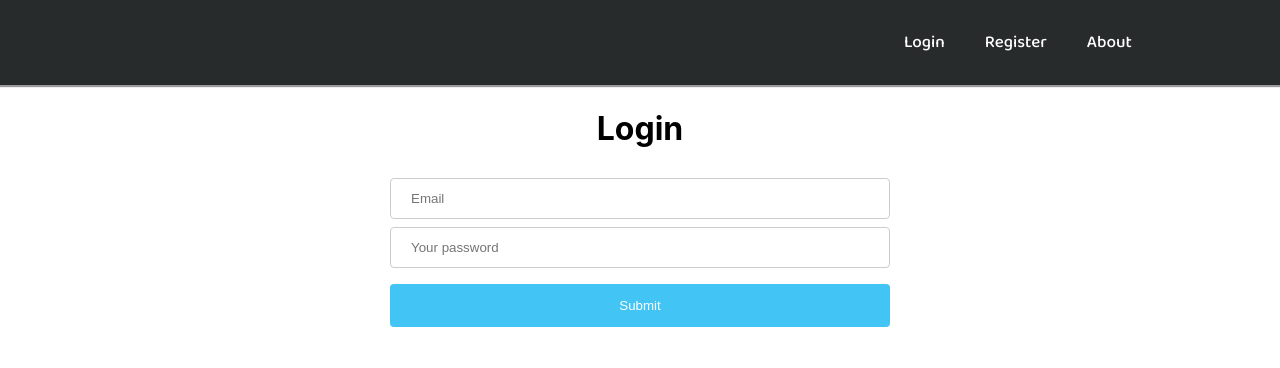
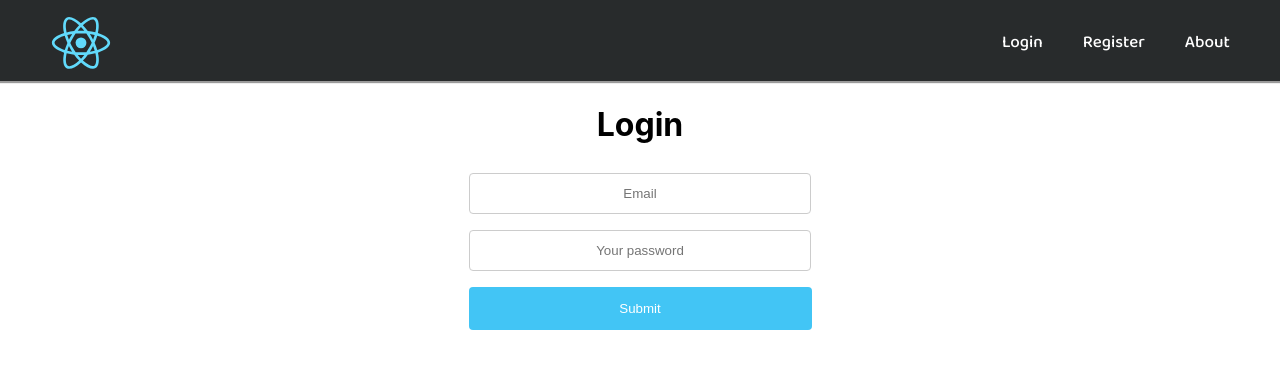
Before and after one commit to villeh987/ohsiha-villeh, a React (Create React App) app in the folder client/: page /login in a window 1280 px wide. Shown: the top 368 px of the page. Built offline with nearby package versions, Linux system fonts and the light colour scheme; no server answers.

Commit message:
Added form and navbar styling, error messages on login/register

```diff
--- a/client/src/components/login.css
+++ b/client/src/components/login.css
@@ -1,4 +1,4 @@
-.container{
+/*.container{
   width: 100vw;
   position: relative;
 
@@ -7,7 +7,8 @@
   align-items: center;
 }
 
-input[type=text], input[type=password] {
+
+input[type=text].normal, input[type=password].normal {
     width: 500px;
     padding: 12px 20px;
     margin: 8px 0;
@@ -15,6 +16,7 @@ input[type=text], input[type=password] {
     border: 1px solid #ccc;
     border-radius: 4px;
     box-sizing: border-box;
+    transition: 0.2s;
 }
 
 
@@ -29,6 +31,68 @@ button[type=submit] {
   cursor: pointer;
 }
 
+
 button[type=submit]:hover {
   background-color: #107aa1;
 }
+*/
+
+
+
+
+.container{
+    width: 100vw;
+    position: relative;
+    display: flex;
+    flex-flow: column wrap;
+    text-align: center;
+}
+
+input[type=text].normal, input[type=password].normal {
+    width: 300px;
+    padding: 12px 20px;
+    margin: 8px auto;
+    display: block;
+    border: 1px solid #ccc;
+    border-radius: 4px;
+    text-align: center;
+    /*box-sizing: border-box;*/
+    transition: 0.2s;
+
+}
+
+input[type=text]:focus, input[type=password]:focus {
+    width: 357px;
+}
+
+
+button[type=submit] {
+  width: 343px;
+  background-color: #42c5f5;
+  color: white;
+  padding: 14px 20px;
+  margin: 8px auto;
+  border: none;
+  border-radius: 4px;
+  text-align:   center;
+  cursor: pointer;
+}
+
+button[type=submit]:hover {
+  background-color: #107aa1;
+}
+
+.error {
+    color: red;
+}
+.errorInput {
+    width: 300px;
+    padding: 12px 20px;
+    margin: 8px auto;
+    display: block;
+    border: 1px solid red;
+    border-radius: 4px;
+    text-align: center;
+    /*box-sizing: border-box;*/
+    transition: 0.2s;
+}
--- a/client/src/components/login.js
+++ b/client/src/components/login.js
@@ -12,7 +12,9 @@ class Login extends Component {
         super(props);
         this.state = {
             email: '',
-            password: ''
+            password: '',
+            error: '',
+            inputClass: 'normal'
         }
         this.handleClick = this.handleClick.bind(this);
         this.handleChange = this.handleChange.bind(this);
@@ -42,12 +44,11 @@ class Login extends Component {
                 sessionStorage.setItem('auth', 'true');
                 this.props.checkLoginStatus();
                 this.props.history.push('/home');
-
-
             }
         })
         .catch(error => {
-            console.log('Error:', error.body);
+            console.log('Error:', error.response.data.message);
+            this.setState({error: error.response.data.message, inputClass: 'errorInput'});
         })
     }
 
@@ -58,15 +59,14 @@ class Login extends Component {
             )
         } else {
             return (
-                <div className="container">
-                <h1>Login</h1>
-                    <form onSubmit={this.handleClick}>
-                        <div className="login">
-                            <input type="text" id="email" name="email" placeholder="Email" value={this.state.email} onChange={this.handleChange} required/>
-                            <input type="password" id="password" name="password" placeholder="Your password" value={this.state.password} onChange={this.handleChange} required/>
-                            <button type="submit">Submit</button>
-                        </div>
+                <div>
+                    <h1>Login</h1>
+                    <form className="container" onSubmit={this.handleClick}>
+                        <input className={this.state.inputClass} type="text" id="email" name="email" placeholder="Email" value={this.state.email} onChange={this.handleChange} required/>
+                        <input className={this.state.inputClass} type="password" id="password" name="password" placeholder="Your password" value={this.state.password} onChange={this.handleChange} required/>
+                        <button type="submit">Submit</button>
                     </form>
+                    {this.state.error && <h3 className="error">{this.state.error}</h3>}
                 </div>
 
             );
--- a/client/src/components/navbar.css
+++ b/client/src/components/navbar.css
@@ -6,7 +6,7 @@ nav {
     height: 25px;
     display: flex;
     align-items: center;
-    padding: 30px 10%;
+    padding: 30px 30px 2% 2%;
     background: #282b2c;
     border-bottom-style: groove;
     color: #edf0f1;
@@ -31,3 +31,9 @@ a {
 a:hover {
     color: #107aa1;
 }
+
+.logo {
+    /*cursor: pointer; */
+    width: 100px;
+    margin-right: auto;
+}
--- a/client/src/components/navbar.js
+++ b/client/src/components/navbar.js
@@ -1,5 +1,6 @@
 import React, {Component} from 'react';
 import './navbar.css';
+import Logo from '../logo.svg'
 import {Link} from 'react-router-dom';
 //import auth from '../auth';
 
@@ -50,7 +51,9 @@ class Navbar extends Component {
         }
 
         return (
+
             <nav>
+                <img className="logo" src={Logo} alt="logo"/>
                 {nav}
             </nav>
         );
--- a/client/src/components/register.css
+++ b/client/src/components/register.css
@@ -1,4 +1,4 @@
-.container{
+/*.container{
   width: 100vw;
   position: relative;
 
@@ -31,4 +31,4 @@ button[type=submit] {
 
 button[type=submit]:hover {
   background-color: #107aa1;
-}
+} */
--- a/client/src/components/register.js
+++ b/client/src/components/register.js
@@ -12,7 +12,9 @@ class Register extends Component {
         this.state = {
             name: '',
             email: '',
-            password: ''
+            password: '',
+            error: '',
+            inputClass: 'normal'
         }
         this.handleClick = this.handleClick.bind(this);
         this.handleChange = this.handleChange.bind(this);
@@ -40,26 +42,25 @@ class Register extends Component {
             if (response.status === 200) {
                 this.props.history.push('/home');
             }
-            //console.log(response);
         })
         .catch(error => {
-            console.log('Error:', error.body);
+            this.setState({error: error.response.data.message, inputClass: 'errorInput'});
         })
     }
 
 
     render() {
         return (
-            <div className="container">
-            <h1>Register</h1>
-            <form onSubmit={this.handleClick}>
-
-                <input type="text" id="username" name="name" placeholder="Your username" value={this.state.name} onChange={this.handleChange} required/>
-                <input type="text" id="email" name="email" placeholder="Email" value={this.state.email} onChange={this.handleChange} required/>
-                <input type="password" id="password" name="password" placeholder="Your password" value={this.state.password} onChange={this.handleChange} required/>
-                <button type="submit">Submit</button>
-            </form>
-            </div>
+                <div>
+                    <h1>Register</h1>
+                    <form className="container" onSubmit={this.handleClick}>
+                        <input className={this.state.inputClass} type="text" id="username" name="name" placeholder="Your username" value={this.state.name} onChange={this.handleChange} required/>
+                        <input className={this.state.inputClass} type="text" id="email" name="email" placeholder="Email" value={this.state.email} onChange={this.handleChange} required/>
+                        <input className={this.state.inputClass} type="password" id="password" name="password" placeholder="Your password" value={this.state.password} onChange={this.handleChange} required/>
+                        <button type="submit">Submit</button>
+                    </form>
+                    {this.state.error && <h3 className="error">{this.state.error}</h3>}
+                </div>
 
         );
     }
```
Also changed, not shown: 1 other file (tests, documents, lock files or other folders).
